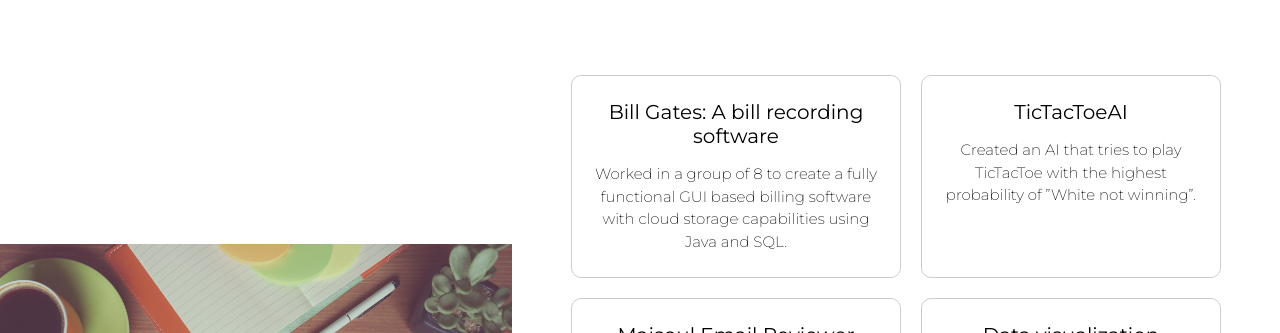
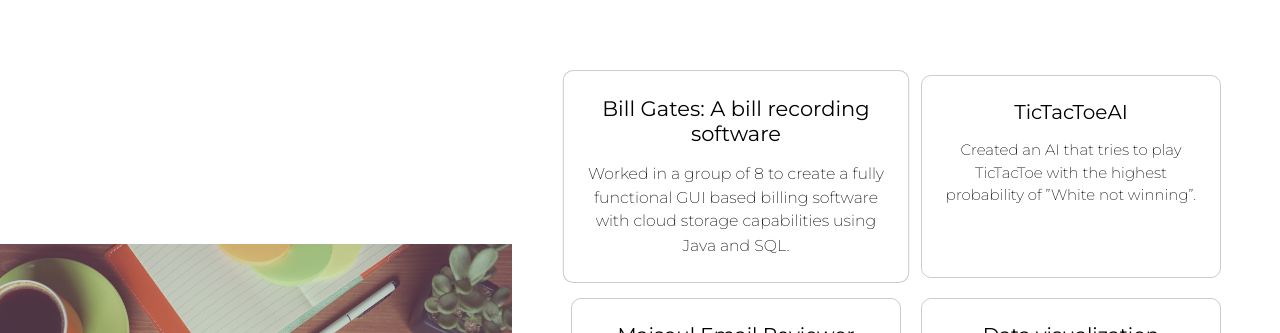
Before and after one commit to Lei-Tin/PortfolioWebsite, a React (Vite) app: page / in a window 1280 px wide. In both pictures the pointer is over the element 736 px from the left and 2112 px from the top of the page. Shown: the part 1936-2269 px from the top of the page. Built offline with nearby package versions, Linux system fonts and the light colour scheme.

Commit message:
[+] Added hover project zoom in animations

```diff
--- a/src/styles.css
+++ b/src/styles.css
@@ -113,6 +113,10 @@ a:hover {
   grid-gap: 20px;
 }
 
+.container .box:hover {
+  transform: scale(1.05);
+}
+
 .container .box {
   border-radius: 10px;
   padding: 24px 16px;
@@ -121,6 +125,7 @@ a:hover {
   flex-direction: column;
   border: 1px solid rgb(204, 204, 204);
   text-align: center;
+  transition: all 0.2s ease-in-out;
 }
 
 img.socialIcon {
```
